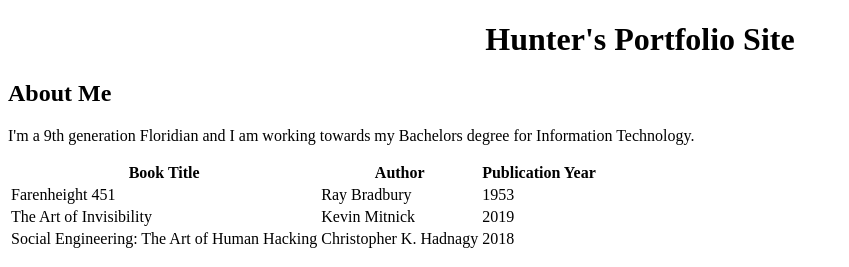
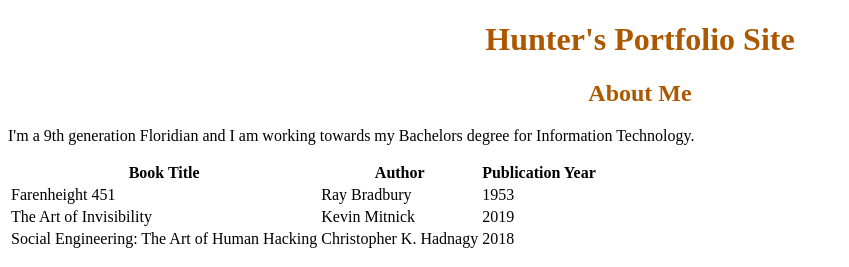
Before and after one commit to Hroberts1/Hunter-Site.github.io, a plain HTML site: page index.html in a window 1280 px wide. Shown: the top 267 px of the page, without its empty margins (0-849 px from the left). Drawn offline with Linux system fonts and the light colour scheme.

Commit message:
test once more

```diff
--- a/styles.css
+++ b/styles.css
@@ -1,4 +1,9 @@
 .Title{
   text-align: center;
-  text-decoration-color: midnightblue;
+  color: #ab5800;
 }
+.About{
+  text-align: center;
+  color: #ab5800;
+
+}
```
